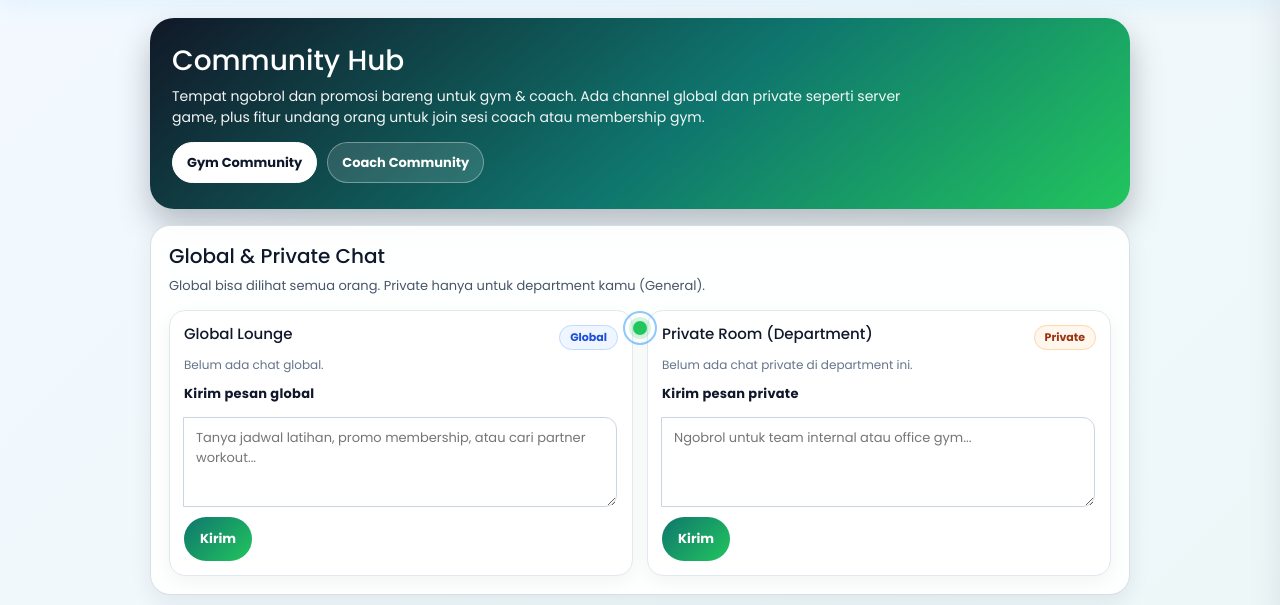
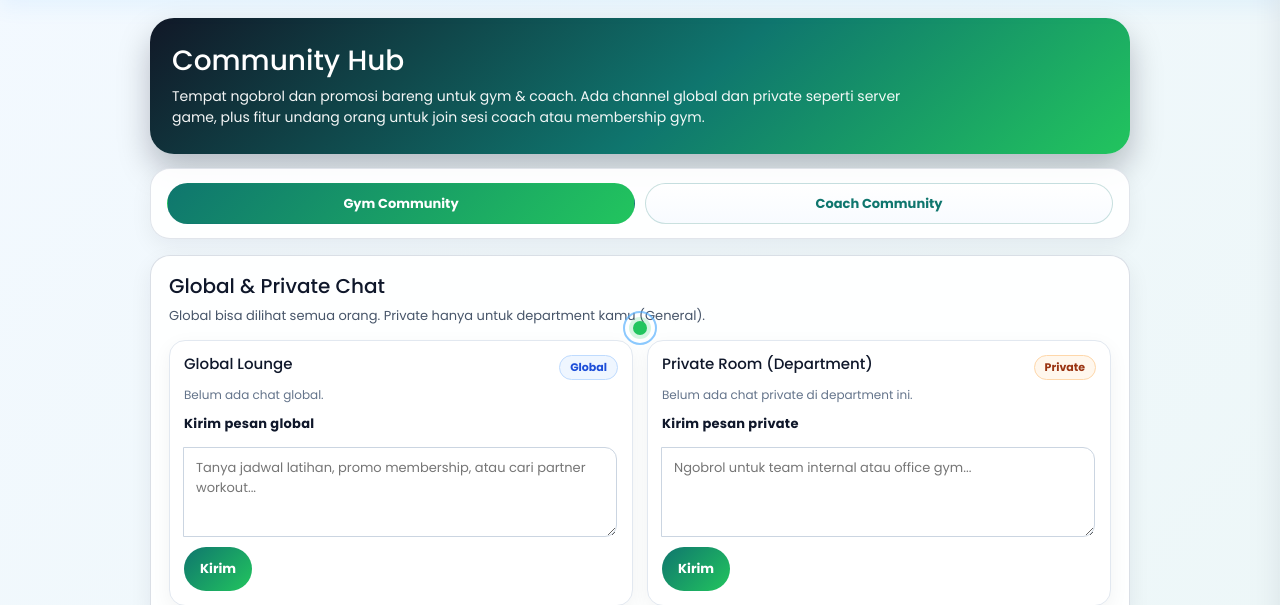
Before and after one commit to Matthew066/Fivitt, a PHP site: page /mcp/community.php in a window 1280 px wide. Shown: the part 72-677 px from the top of the page. Run offline with PHP 8.4, Linux system fonts and the light colour scheme; a user stored in the database is signed in; data that the repository does not hold is empty.

Commit message:
Update community.php

```diff
--- a/community.php
+++ b/community.php
@@ -679,9 +679,12 @@ function formatTime(?string $value): string {
 }
 .community-hero h1 { margin: 0 0 8px; font-size: 28px; }
 .community-hero p { margin: 0; font-size: 14px; max-width: 760px; opacity: .95; }
-.tabs { display:flex; flex-wrap:wrap; gap:10px; margin-top:14px; }
+.community-switcher { margin-top: 14px; padding: 14px 16px; background: rgba(255,255,255,.92); border: 1px solid rgba(148,163,184,.28); border-radius: 20px; box-shadow: 0 8px 22px rgba(15,23,42,.06); }
+.tabs { display:flex; flex-wrap:wrap; gap:10px; }
 .tab { display:inline-flex; align-items:center; justify-content:center; text-decoration:none; border-radius:999px; padding:10px 14px; font-size:13px; font-weight:800; border:1px solid rgba(255,255,255,.35); color:#fff; background:rgba(255,255,255,.12); }
 .tab.active { background:#fff; color:#0f172a; border-color:#fff; }
+ .community-switcher .tab { flex: 1 1 220px; border-color: rgba(15,118,110,.22); color: #0f766e; background: linear-gradient(180deg, #ffffff, #f8fbff); }
+ .community-switcher .tab.active { background: linear-gradient(135deg,#0f766e,#22c55e); color: #fff; border-color: transparent; }
 .section { margin-top: 16px; background: rgba(255,255,255,.92); border: 1px solid rgba(148,163,184,.35); border-radius: 20px; padding: 18px; box-shadow: 0 8px 22px rgba(15,23,42,.07); }
 .title { margin: 0 0 8px; font-size: 20px; color: #0f172a; }
 .sub { margin: 0 0 14px; color: #475569; font-size: 13px; }
@@ -730,7 +733,10 @@ function formatTime(?string $value): string {
     <section class="community-hero">
         <h1>Community Hub</h1>
         <p>Tempat ngobrol dan promosi bareng untuk gym & coach. Ada channel global dan private seperti server game, plus fitur undang orang untuk join sesi coach atau membership gym.</p>
-        <nav class="tabs" aria-label="Community channel">
+    </section>
+
+    <section class="community-switcher" aria-label="Community channel">
+        <nav class="tabs">
             <a class="tab <?= $channel === 'gym' ? 'active' : '' ?>" href="community.php?channel=gym">Gym Community</a>
             <a class="tab <?= $channel === 'coach' ? 'active' : '' ?>" href="community.php?channel=coach">Coach Community</a>
         </nav>
```
